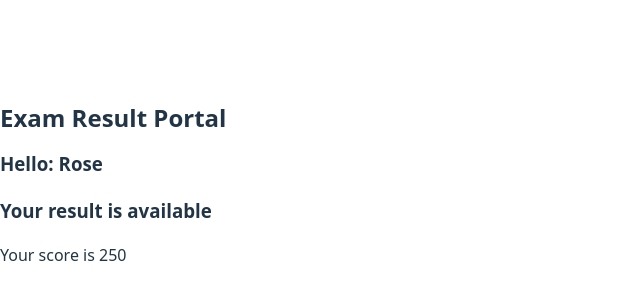
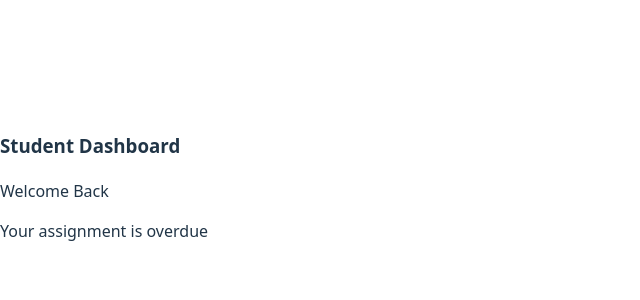
Before and after one commit to asiyyah/React-Basics, a React (Vite) app: page / in a window 1280 px wide. Shown: the part 214-514 px from the top of the page, without its empty margins (0-640 px from the left). Built offline with nearby package versions, Linux system fonts and the light colour scheme.

Commit message:
not rendering else statement

```diff
--- a/src/Conditional.jsx
+++ b/src/Conditional.jsx
@@ -49,27 +49,39 @@ function Conditional(){
 //     </>
 // )
 
-const resultAvailable = true
-const studentName = `Rose`
-const score =250
+// const resultAvailable = true
+// const studentName = `Rose`
+// const score =250
 
-return (
-     <>
-<h1>Exam Result Portal</h1>
-<h3>Hello: {studentName}</h3>
+// return (
+//      <>
+// <h1>Exam Result Portal</h1>
+// <h3>Hello: {studentName}</h3>
 
-{resultAvailable ? (
+// {resultAvailable ? (
+//     <>
+//     <h3>Your result is available</h3>
+//     <p>Your score is {score}</p>
+//     </>
+// ) : (
+//     <>
+//     <h3>Result Not Available</h3>
+//     <p>Please check back later</p>
+//     </>
+// )}
+// </>
+// )
+
+const assignmentOverdue = true
+
+return(
     <>
-    <h3>Your result is available</h3>
-    <p>Your score is {score}</p>
+   <h3>Student Dashboard</h3>
+   <p>Welcome Back</p>
+   {assignmentOverdue && (
+    <p>Your assignment is overdue</p>
+   )}
     </>
-) : (
-    <>
-    <h3>Result Not Available</h3>
-    <p>Please check back later</p>
-    </>
-)}
-</>
 )
 }
 export default Conditional
```
